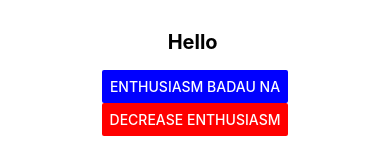
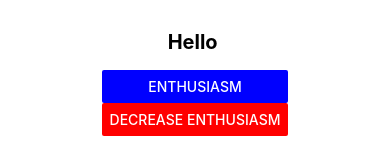
Before and after one commit to kiranojhanp/Dating-App, a React Native app: screen / in a window 390 px wide. Shown: the part 347-507 px from the top of the page. Built offline with nearby package versions, Linux system fonts and the light colour scheme.

Commit message:
Add new text

```diff
--- a/App.tsx
+++ b/App.tsx
@@ -25,7 +25,7 @@ const Hello: React.FC<Props> = ({name, baseEnthusiasmLevel = 0}) => {
       </Text>
       <View>
         <Button
-          title="Enthusiasm badau na"
+          title="Enthusiasm"
           accessibilityLabel="increment"
           onPress={onIncrement}
           color="blue"
```
